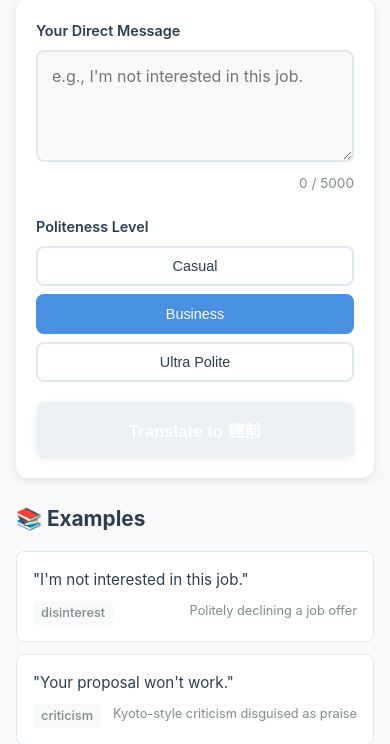
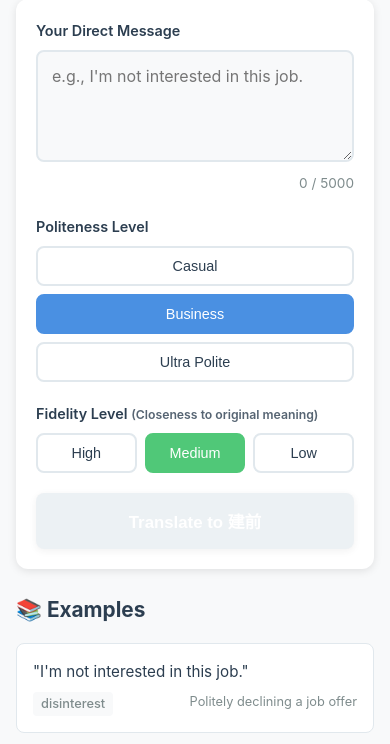
Before and after one commit to waytoolongnamae/japanese-tatemae-translator, a FastAPI app: page / in a window 390 px wide. Shown: the part 341-1085 px from the top of the page. Run offline with FastAPI, Linux system fonts and the light colour scheme; parts of the project's set-up code (start-up, migrations or seed data) failed here and were passed over.

Commit message:
Add fidelity dimension support to web interface
Updates the web UI to support the new fidelity dimension alongside
politeness level control:

## Backend API
- Add `fidelity` field to TranslateRequest and TranslateResponse models
- Validate fidelity parameter (high, medium, low)
- Pass fidelity to translator.translate()
- Update API documentation

## Frontend UI
- Add fidelity selector buttons below politeness level
- State management for currentFidelity
- Send fidelity in translation API requests
- Responsive button styling with secondary color scheme

## User Experience
- Three fidelity options: High, Medium (default), Low
- High: Stays close to original meaning
- Medium: Balanced tatemae style
- Low: Maximum Kyoto-style indirection
- Tooltip explaining fidelity dimension

🤖 Generated with [Claude Code](https://claude.com/claude-code)

Co-Authored-By: Claude <noreply@anthropic.com>

```diff
--- a/web/app.py
+++ b/web/app.py
@@ -47,6 +47,7 @@ class TranslateRequest(BaseModel):
     """Request model for translation"""
     text: str = Field(..., min_length=1, max_length=5000, description="Text to translate")
     level: Optional[str] = Field("business", description="Politeness level: business, ultra_polite, casual")
+    fidelity: Optional[str] = Field("medium", description="Fidelity level: high, medium, low")
     context: Optional[str] = Field(None, description="Optional context: business, personal, recruiter")
 
 
@@ -57,6 +58,7 @@ class TranslateResponse(BaseModel):
     confidence: float
     detected_language: str
     level: str
+    fidelity: str
     context: Optional[str] = None
     model_info: Optional[dict] = None
 
@@ -93,6 +95,7 @@ async def translate(request: TranslateRequest):
     **Parameters:**
     - text: The direct message to convert (1-5000 characters)
     - level: Politeness level (business, ultra_polite, casual)
+    - fidelity: Fidelity level (high, medium, low) - closeness to original meaning
     - context: Optional context (business, personal, recruiter)
 
     **Returns:**
@@ -107,10 +110,19 @@ async def translate(request: TranslateRequest):
                 detail=f"Invalid level. Must be one of: {', '.join(valid_levels)}"
             )
 
+        # Validate fidelity
+        valid_fidelity = ["high", "medium", "low"]
+        if request.fidelity not in valid_fidelity:
+            raise HTTPException(
+                status_code=400,
+                detail=f"Invalid fidelity. Must be one of: {', '.join(valid_fidelity)}"
+            )
+
         # Perform translation
         result = translator.translate(
             request.text,
             level=request.level,
+            fidelity=request.fidelity,
             context=request.context
         )
 
--- a/web/static/app.js
+++ b/web/static/app.js
@@ -5,6 +5,7 @@
 
 // State
 let currentLevel = 'business';
+let currentFidelity = 'medium';
 let lastTranslation = null;
 
 // DOM Elements
@@ -16,6 +17,7 @@ const outputText = document.getElementById('output-text');
 const copyBtn = document.getElementById('copy-btn');
 const shareBtn = document.getElementById('share-btn');
 const levelButtons = document.querySelectorAll('.level-btn');
+const fidelityButtons = document.querySelectorAll('.fidelity-btn');
 const examplesContainer = document.getElementById('examples-container');
 const intentEl = document.getElementById('intent');
 const confidenceEl = document.getElementById('confidence');
@@ -42,6 +44,13 @@ function setupEventListeners() {
     levelButtons.forEach(btn => {
         btn.addEventListener('click', () => {
             selectLevel(btn.dataset.level);
+        });
+    });
+
+    // Fidelity selection
+    fidelityButtons.forEach(btn => {
+        btn.addEventListener('click', () => {
+            selectFidelity(btn.dataset.fidelity);
         });
     });
 
@@ -88,6 +97,18 @@ function selectLevel(level) {
     });
 }
 
+// Select fidelity level
+function selectFidelity(fidelity) {
+    currentFidelity = fidelity;
+    fidelityButtons.forEach(btn => {
+        if (btn.dataset.fidelity === fidelity) {
+            btn.classList.add('active');
+        } else {
+            btn.classList.remove('active');
+        }
+    });
+}
+
 // Handle translation
 async function handleTranslate() {
     const text = inputText.value.trim();
@@ -104,7 +125,8 @@ async function handleTranslate() {
             },
             body: JSON.stringify({
                 text: text,
-                level: currentLevel
+                level: currentLevel,
+                fidelity: currentFidelity
             })
         });
 
--- a/web/static/style.css
+++ b/web/static/style.css
@@ -150,6 +150,40 @@ body {
     background: var(--primary-color);
     color: white;
     border-color: var(--primary-color);
+}
+
+/* Fidelity Selector */
+.fidelity-selector {
+    margin-top: 20px;
+}
+
+.fidelity-buttons {
+    display: flex;
+    gap: 8px;
+    margin-top: 8px;
+}
+
+.fidelity-btn {
+    flex: 1;
+    padding: 10px;
+    border: 2px solid var(--border-color);
+    background: var(--card-background);
+    color: var(--text-primary);
+    border-radius: 8px;
+    font-size: 0.9rem;
+    font-weight: 500;
+    cursor: pointer;
+    transition: all 0.2s;
+}
+
+.fidelity-btn:hover {
+    border-color: var(--secondary-color);
+}
+
+.fidelity-btn.active {
+    background: var(--secondary-color);
+    color: white;
+    border-color: var(--secondary-color);
 }
 
 /* Translate Button */
--- a/web/templates/index.html
+++ b/web/templates/index.html
@@ -51,6 +51,15 @@
                         <button class="level-btn" data-level="casual">Casual</button>
                         <button class="level-btn active" data-level="business">Business</button>
                         <button class="level-btn" data-level="ultra_polite">Ultra Polite</button>
+                    </div>
+                </div>
+
+                <div class="fidelity-selector">
+                    <label class="label">Fidelity Level <span style="font-size: 0.85em; opacity: 0.8;">(Closeness to original meaning)</span></label>
+                    <div class="fidelity-buttons">
+                        <button class="fidelity-btn" data-fidelity="high">High</button>
+                        <button class="fidelity-btn active" data-fidelity="medium">Medium</button>
+                        <button class="fidelity-btn" data-fidelity="low">Low</button>
                     </div>
                 </div>
 
```
